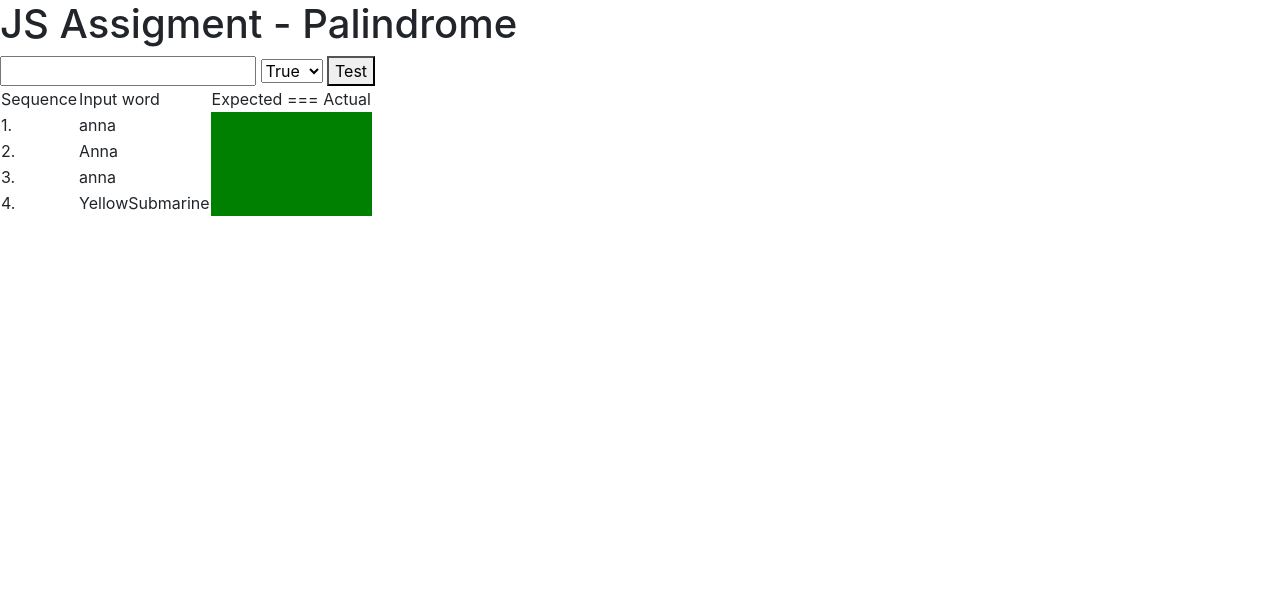
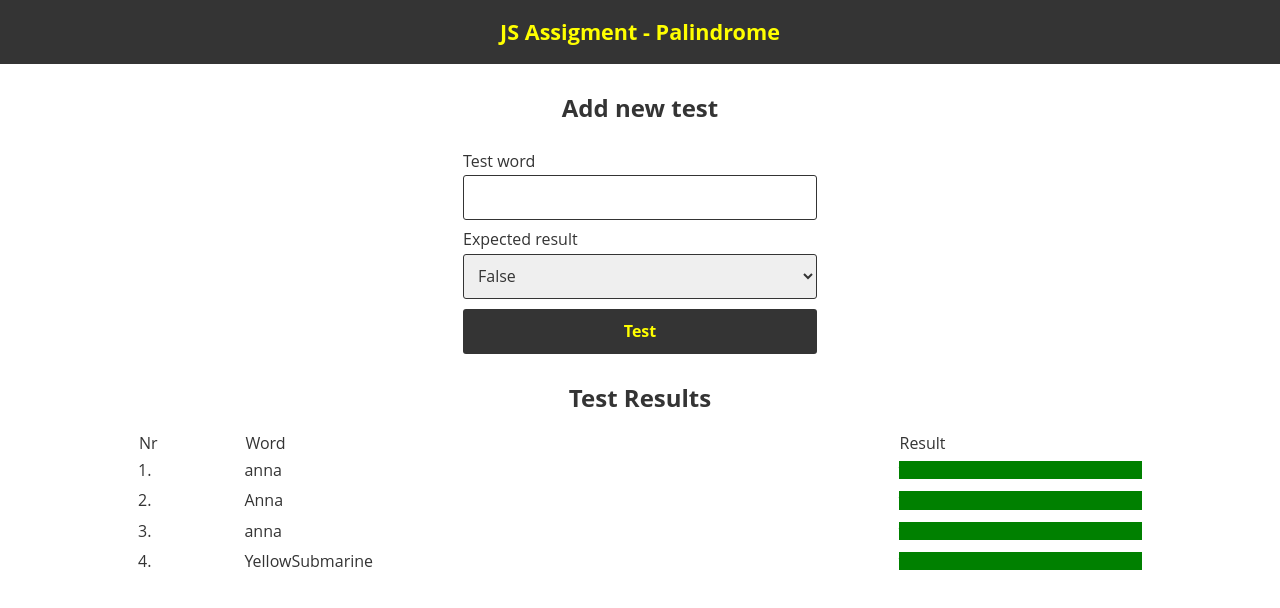
Before and after one commit to RaulVS14/JS_Assignment, a plain HTML site: page index.html in a window 1280 px wide. Drawn offline with nearby package versions, Linux system fonts and the light colour scheme.

Commit message:
Create interface and design for the assignment

```diff
--- a/index.html
+++ b/index.html
@@ -6,7 +6,7 @@
           content="width=device-width, user-scalable=no, initial-scale=1.0, maximum-scale=1.0, minimum-scale=1.0">
     <meta http-equiv="X-UA-Compatible" content="ie=edge">
     <title>Palindrome | JS Assignment</title>
-    <link rel="stylesheet" href="https://stackpath.bootstrapcdn.com/bootstrap/4.3.1/css/bootstrap.min.css">
+    <link rel="stylesheet" href="normalize.css">
     <link rel="stylesheet" href="style.css">
 </head>
 <body>
@@ -14,35 +14,36 @@
     <h1>JS Assigment - Palindrome</h1>
 </header>
 <main>
-    <section id="test-interface">
+    <section id="test-interface" class="mobile-hide">
+        <button id="close-interface" onclick="closeEvent()">&lsaquo;</button>
+        <h2>Add new test</h2>
         <form name="testForm" id="test-form">
+            <label for="test-word">Test word</label>
             <input id="test-word" type="text" name="word">
+            <label for="expected-result">Expected result</label>
             <select id="expected-result" name="expected">
+                <option value="false">False</option>
                 <option value="true">True</option>
-                <option value="false">False</option>
             </select>
             <button id="test-submit" type="button">Test</button>
         </form>
     </section>
     <section id="test-results">
+        <button id="open-interface" onclick="openEvent()">&#43;</button>
+        <h2>Test Results</h2>
+
         <table id="test-table">
             <thead>
             <tr>
-                <td>Sequence</td>
-                <td>Input word</td>
-                <td>Expected === Actual</td>
+                <td>Nr</td>
+                <td>Word</td>
+                <td>Result</td>
             </tr>
             </thead>
         </table>
     </section>
 </main>
 
-<!-- [if gte IE 9]>
-<script src="https://code.jquery.com/jquery-3.3.1.slim.min.js" integrity="sha384-q8i/X+965DzO0rT7abK41JStQIAqVgRVzpbzo5smXKp4YfRvH+8abtTE1Pi6jizo" crossorigin="anonymous"></script>
-<script src="https://stackpath.bootstrapcdn.com/bootstrap/4.3.1/js/bootstrap.bundle.min.js"
-        integrity="sha384-xrRywqdh3PHs8keKZN+8zzc5TX0GRTLCcmivcbNJWm2rs5C8PRhcEn3czEjhAO9o"
-        crossorigin="anonymous"></script>
-<![endif]-->
 <script src="main.js"></script>
 </body>
 </html>
--- a/main.js
+++ b/main.js
@@ -43,12 +43,13 @@ function createRow(object, tableBody) {
         if (key === 'expected') {
             if (isPalindrome(object['word']) === object['expected']) {
                 tableColumn.style.backgroundColor = "green";
+                tableColumn.style.color = "green";
             } else {
                 tableColumn.style.backgroundColor = "red";
+                tableColumn.style.color = "red";
             }
-        } else {
-            tableColumn.innerText = object["" + key + ""];
         }
+        tableColumn.innerText = object["" + key + ""];
         resultRow.appendChild(tableColumn);
     }
     return resultRow;
@@ -56,7 +57,9 @@ function createRow(object, tableBody) {
 
 function addTest(formObject, tableBody) {
     var newRow = createRow(formObject, tableBody);
+    newRow.scrollIntoView({behavior: "smooth", block: "end"});
     tableBody.appendChild(newRow);
+    return tableBody;
 }
 
 function init(tableElemId, formId) {
@@ -81,27 +84,24 @@ function init(tableElemId, formId) {
         if (!form) {
             msg = "Please specify correct id for the interface"
         } else {
-            var formWord = form.getElementsByTagName("input")[0];
-            var formExpected = form.getElementsByTagName("select")[0];
             var formSubmit = form.getElementsByTagName("button")[0];
-            if(form.addEventListener){
+            if (form.addEventListener) {
+
                 formSubmit.addEventListener("click", function (ev) {
-                    var booleanValue = (formExpected.value === "true");
-                    var formObject = {
-                        "word": formWord.value,
-                        "expected": booleanValue
-                    };
-                    addTest(formObject, tableElemBody);
-                    form.reset();
+                    submitForm(ev, form, tableElemBody);
                 });
+
                 form.addEventListener("submit", function (ev) {
-                    var formObject = {
-                        "word": formWord.value,
-                        "expected": formExpected.value
-                    };
-                    addTest(formObject, tableElemBody);
-                    form.reset();
-                    ev.preventDefault();
+                    submitForm(ev, form, tableElemBody);
+                });
+
+                document.addEventListener("open-interface", function () {
+                    showInterface(form);
+                });
+
+
+                document.addEventListener("close-interface", function () {
+                    hideInterface(form);
                 });
 
             } else if (form.attachEvent) {
@@ -129,3 +129,54 @@ if (!isIE) {
         init("test-table", "test-form");
     }
 }
+
+function submitForm(ev, form, tableElemBody) {
+    if (form && tableElemBody) {
+        var formWord = form.getElementsByTagName("input")[0];
+        var formExpected = form.getElementsByTagName("select")[0];
+        var booleanValue = (formExpected.value === "true");
+        var formObject = {
+            "word": formWord.value,
+            "expected": booleanValue
+        };
+        if (formObject.word && formExpected.value) {
+            addTest(formObject, tableElemBody);
+            form.reset();
+            hideInterface(form);
+
+            ev.preventDefault();
+        } else {
+            alert("Please fill all fields");
+        }
+        return 1;
+    } else {
+        return 0;
+    }
+}
+
+function hideInterface(form) {
+    var view_size = document.getElementsByTagName('body')[0].offsetWidth;
+    if (view_size <= 450) {
+        form.parentElement.classList.remove("open");
+        form.parentElement.classList.add("hidden");
+    }
+}
+
+function showInterface(form) {
+    var view_size = document.getElementsByTagName('body')[0].offsetWidth;
+    if (view_size <= 450) {
+        form.parentElement.classList.remove("hidden");
+        form.parentElement.classList.remove("mobile-hide");
+        form.parentElement.classList.add("open");
+    }
+}
+
+function openEvent() {
+    var event = new Event('open-interface');
+    document.dispatchEvent(event);
+}
+
+function closeEvent() {
+    var event = new Event('close-interface');
+    document.dispatchEvent(event);
+}
--- a/style.css
+++ b/style.css
@@ -0,0 +1,234 @@
+html, body {
+    width: 100%;
+    height: 100%;
+    font-size: 16px;
+    overflow: hidden;
+}
+
+* {
+    color: #343434;
+    box-sizing: border-box;
+    font-family: "Open Sans", sans-serif ;
+}
+
+header {
+    width: 100%;
+    display: flex;
+    height: 64px;
+    align-items: center;
+    justify-content: center;
+    background-color: #343434;
+    color: yellow;
+}
+
+header h1 {
+    color: yellow;
+    font-size: 1.35em;
+}
+
+h2 {
+    font-size: 1.15em;
+
+}
+
+main {
+    width: 100%;
+    height: calc(100% - 64px);
+    padding: 0 10px;
+    display: flex;
+    flex-direction: column;
+    position: relative;
+}
+
+main section {
+    width: 100%;
+    display: flex;
+    flex-direction: column;
+    justify-content: center;
+}
+
+*:focus {
+    outline: white;
+}
+
+@keyframes open {
+    from {
+        left: -100%;
+    }
+    to {
+        left: 0;
+    }
+}
+
+@keyframes close {
+    from {
+        left: 0;
+    }
+    to {
+        left: -100%;
+    }
+}
+
+main #test-interface.open {
+    animation-name: open;
+    animation-duration: 0.5s;
+}
+
+main #test-interface.hidden {
+    animation-name: close;
+    animation-duration: 0.5s;
+}
+
+main #test-interface form {
+    width: 100%;
+    display: flex;
+    justify-content: center;
+    padding: 5px 0;
+    flex-direction: column;
+}
+
+main #test-interface form label {
+    margin: 10px 0 5px 0;
+}
+
+main #test-interface form *:not(label) {
+    padding: 0 10px;
+    height: 45px;
+    border-radius: 3px;
+    border: 1px solid #343434;
+}
+
+
+main #test-interface form #test-submit {
+    margin-top: 10px;
+    border-radius: 3px;
+    border: 0;
+    background-color: #343434;
+    color: yellow;
+    font-weight: bold;
+}
+
+main #test-results #open-interface, main #test-interface #close-interface {
+    width: 45px;
+    height: 45px;
+    position: absolute;
+    right: 10px;
+    top: 0;
+    padding-top: 10px;
+    z-index: 1;
+    background-color: white;
+    border: 0;
+    font-weight: bold;
+    font-size: 35px;
+}
+
+main #test-results {
+    height: calc(100% - 300px);
+    overflow: auto;
+    justify-content: flex-start;
+}
+
+
+main #test-results table {
+    width: 100%;
+}
+
+main #test-results tbody td {
+    padding: 5px 0;
+}
+
+main #test-results tbody tr td:last-child {
+    padding: 0;
+    border-bottom: 5px solid white;
+    border-top: 5px solid white;
+}
+
+/* ======== MEDIA QUERIES ======*/
+@media only screen and (min-width: 320px) {
+
+    main #test-interface {
+        position: absolute;
+        height: 100%;
+        align-content: flex-start;
+        left: 0;
+        background-color: white;
+        z-index: 2;
+    }
+
+    main #test-interface.mobile-hide {
+        left: -100%;
+    }
+
+    main #test-results #open-interface, main #test-interface #close-interface {
+        display: block;
+    }
+
+    main #test-interface h2 {
+        padding: 0 10px;
+    }
+
+    main #test-interface form {
+        padding: 0 10px;
+    }
+
+    main #test-results {
+        height: 100%;
+        overflow: auto;
+        justify-content: flex-start;
+    }
+
+    .hidden {
+        position: absolute;
+        left: -100% !important;
+    }
+}
+
+@media only screen and (min-width: 450px) {
+    main #test-interface {
+        height: 300px;
+        position: relative;
+        align-items: center;
+    }
+
+    main #test-interface.mobile-hide {
+        left: 0;
+    }
+
+    main #test-results #open-interface, main #test-interface #close-interface {
+        display: none;
+    }
+
+    h2 {
+        padding: 0;
+        font-size: 1.5em;
+    }
+
+    main #test-interface form {
+        width: 354px;
+        padding: 0;
+    }
+
+    main #test-results {
+        height: calc(100% - 300px);
+        overflow: auto;
+        justify-content: flex-start;
+        align-items: center;
+    }
+
+    main #test-results table {
+        width: 80%;
+    }
+}
+
+@media print {
+    main #test-interface, main #test-results #open-interface {
+        display: none;
+    }
+    main #test-results #open-interface {
+
+    }
+
+    * {
+        color: black !important;
+    }
+}
```
